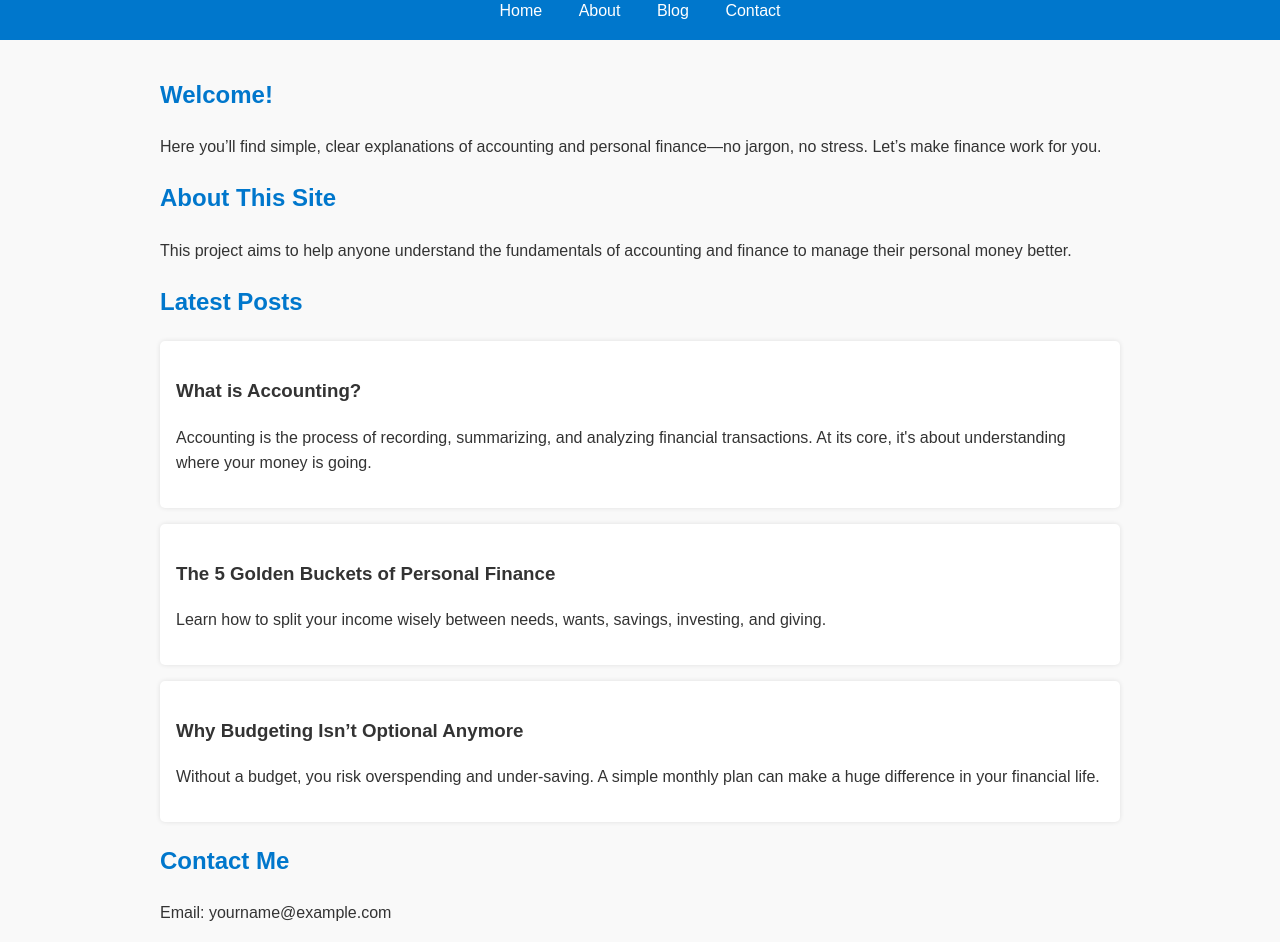
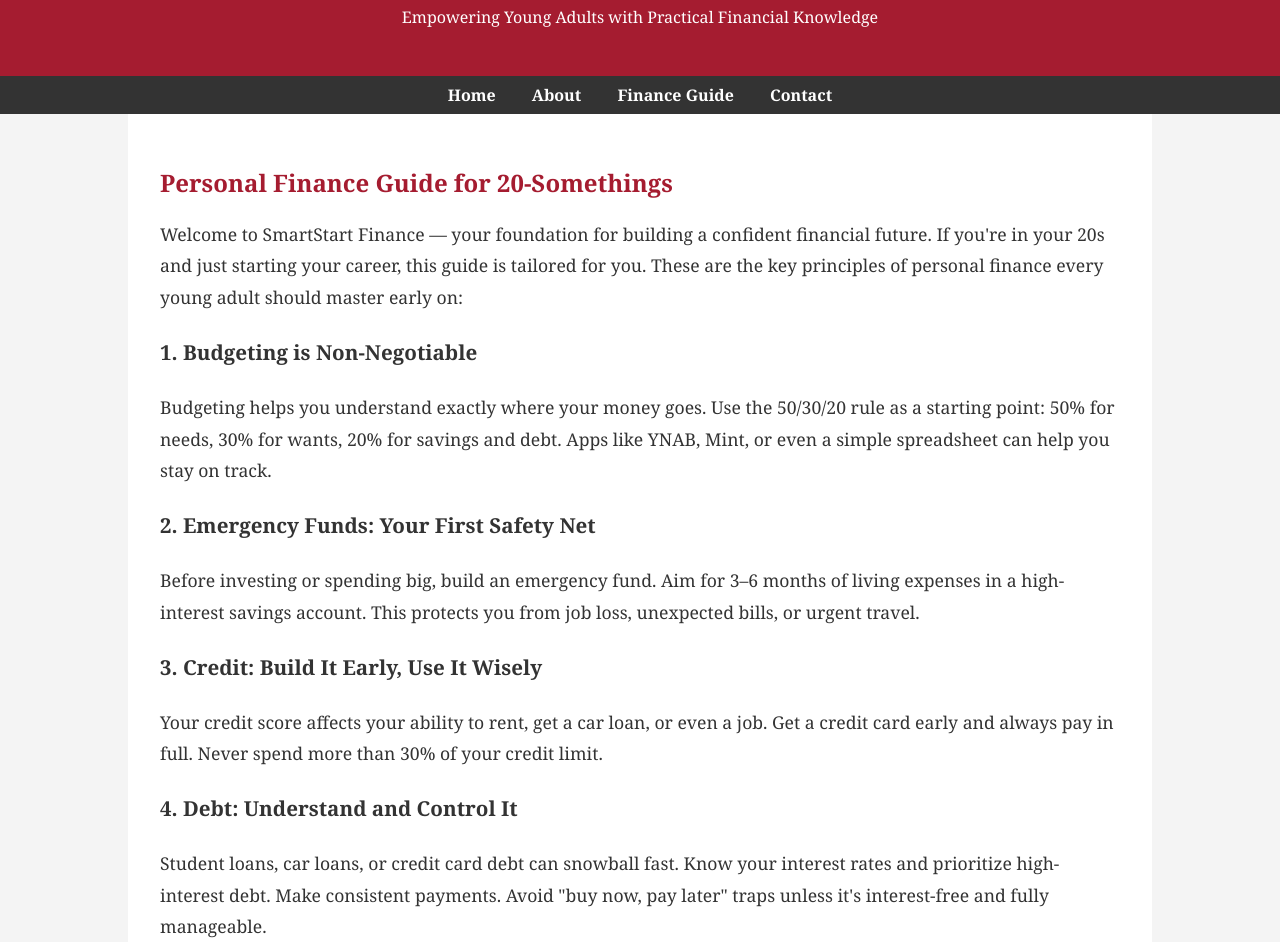
Before and after one commit to vanshanjaria45/simplefinance101, a plain HTML site: page index.html in a window 1280 px wide. Shown: the part 112-1054 px from the top of the page. Drawn offline with Linux system fonts and the light colour scheme.

Commit message:
Update index.html

```diff
--- a/index.html
+++ b/index.html
@@ -1,99 +1,109 @@
-<head>
-<meta name="google-site-verification" content="ixfaH5aACJw2RJbN0EfhzWVxChWCvBPgoXB6e-I6DbQ" />
 <!DOCTYPE html>
 <html lang="en">
 <head>
   <meta charset="UTF-8">
   <meta name="viewport" content="width=device-width, initial-scale=1.0">
-  <meta name="description" content="Learn basic accounting and personal finance concepts to take control of your money.">
-  <title>SimpleFinance101</title>
+  <meta name="description" content="Essential personal finance knowledge for young adults starting their careers.">
+  <title>SmartStart Finance | Personal Finance for Young Adults</title>
   <style>
     body {
-      font-family: Arial, sans-serif;
       margin: 0;
-      padding: 0;
-      line-height: 1.6;
-      background-color: #f9f9f9;
+      font-family: 'Georgia', serif;
+      background-color: #f4f4f4;
       color: #333;
     }
-    header, footer {
-      background-color: #0077cc;
+    header {
+      background-color: #a51c30;
+      color: white;
+      padding: 2rem;
+      text-align: center;
+    }
+    nav {
+      background-color: #333;
+      padding: 0.5rem;
+      text-align: center;
+    }
+    nav a {
+      color: white;
+      text-decoration: none;
+      margin: 0 1rem;
+      font-weight: bold;
+    }
+    .container {
+      max-width: 960px;
+      margin: auto;
+      padding: 2rem;
+      background-color: white;
+    }
+    h1, h2 {
+      color: #a51c30;
+    }
+    article {
+      line-height: 1.8;
+      font-size: 1.1rem;
+    }
+    footer {
+      background-color: #a51c30;
       color: white;
       text-align: center;
-      padding: 1rem 0;
-    }
-    nav a {
-      margin: 0 1rem;
-      color: white;
-      text-decoration: none;
-    }
-    .container {
-      width: 90%;
-      max-width: 960px;
-      margin: auto;
       padding: 1rem;
-    }
-    h1, h2 {
-      color: #0077cc;
-    }
-    .post {
-      background: white;
-      padding: 1rem;
-      margin: 1rem 0;
-      border-radius: 5px;
-      box-shadow: 0 0 5px rgba(0,0,0,0.1);
+      margin-top: 2rem;
     }
   </style>
 </head>
 <body>
   <header>
-    <h1>SimpleFinance101</h1>
-    <nav>
-      <a href="#home">Home</a>
-      <a href="#about">About</a>
-      <a href="#posts">Blog</a>
-      <a href="#contact">Contact</a>
-    </nav>
+    <h1>SmartStart Finance</h1>
+    <p>Empowering Young Adults with Practical Financial Knowledge</p>
   </header>
+  <nav>
+    <a href="#">Home</a>
+    <a href="#about">About</a>
+    <a href="#guide">Finance Guide</a>
+    <a href="#contact">Contact</a>
+  </nav>
+  <div class="container">
+    <section id="guide">
+      <h2>Personal Finance Guide for 20-Somethings</h2>
+      <article>
+        <p>Welcome to SmartStart Finance — your foundation for building a confident financial future. If you're in your 20s and just starting your career, this guide is tailored for you. These are the key principles of personal finance every young adult should master early on:</p>
 
-  <div class="container">
-    <section id="home">
-      <h2>Welcome!</h2>
-      <p>Here you’ll find simple, clear explanations of accounting and personal finance—no jargon, no stress. Let’s make finance work for you.</p>
-    </section>
+        <h3>1. Budgeting is Non-Negotiable</h3>
+        <p>Budgeting helps you understand exactly where your money goes. Use the 50/30/20 rule as a starting point: 50% for needs, 30% for wants, 20% for savings and debt. Apps like YNAB, Mint, or even a simple spreadsheet can help you stay on track.</p>
 
-    <section id="about">
-      <h2>About This Site</h2>
-      <p>This project aims to help anyone understand the fundamentals of accounting and finance to manage their personal money better.</p>
-    </section>
+        <h3>2. Emergency Funds: Your First Safety Net</h3>
+        <p>Before investing or spending big, build an emergency fund. Aim for 3–6 months of living expenses in a high-interest savings account. This protects you from job loss, unexpected bills, or urgent travel.</p>
 
-    <section id="posts">
-      <h2>Latest Posts</h2>
+        <h3>3. Credit: Build It Early, Use It Wisely</h3>
+        <p>Your credit score affects your ability to rent, get a car loan, or even a job. Get a credit card early and always pay in full. Never spend more than 30% of your credit limit.</p>
 
-      <div class="post">
-        <h3>What is Accounting?</h3>
-        <p>Accounting is the process of recording, summarizing, and analyzing financial transactions. At its core, it's about understanding where your money is going.</p>
-      </div>
+        <h3>4. Debt: Understand and Control It</h3>
+        <p>Student loans, car loans, or credit card debt can snowball fast. Know your interest rates and prioritize high-interest debt. Make consistent payments. Avoid "buy now, pay later" traps unless it's interest-free and fully manageable.</p>
 
-      <div class="post">
-        <h3>The 5 Golden Buckets of Personal Finance</h3>
-        <p>Learn how to split your income wisely between needs, wants, savings, investing, and giving.</p>
-      </div>
+        <h3>5. Start Saving for Retirement Now</h3>
+        <p>The earlier you invest, the more you benefit from compound interest. Use employer-sponsored plans like RRSP or 401(k), and consider opening a TFSA or Roth IRA. Even small amounts now can turn into significant assets later.</p>
 
-      <div class="post">
-        <h3>Why Budgeting Isn’t Optional Anymore</h3>
-        <p>Without a budget, you risk overspending and under-saving. A simple monthly plan can make a huge difference in your financial life.</p>
-      </div>
-    </section>
+        <h3>6. Track Your Net Worth</h3>
+        <p>Once a month, list your assets (cash, savings, investments) and your liabilities (debt). This helps you stay grounded and motivated to grow your wealth over time.</p>
 
-    <section id="contact">
-      <h2>Contact Me</h2>
-      <p>Email: yourname@example.com</p>
+        <h3>7. Know the Basics of Taxes</h3>
+        <p>Learn how income tax works. Know what deductions you’re eligible for (like tuition credits or moving expenses), and use simple software like TurboTax or Wealthsimple Tax to file. Understanding taxes saves you money.</p>
+
+        <h3>8. Live Below Your Means</h3>
+        <p>Don't inflate your lifestyle with every raise. Build the habit of saving more than you spend, and avoid the pressure of keeping up with friends’ spending habits.</p>
+
+        <h3>9. Protect Yourself: Insurance & Security</h3>
+        <p>Get basic health, tenant, and auto insurance. Protect yourself from identity theft with strong passwords and secure banking habits. Don’t skip this.</p>
+
+        <h3>10. Keep Learning</h3>
+        <p>Money habits compound over time. Read finance books, listen to podcasts (e.g., “The Dave Ramsey Show”, “Afford Anything”), and keep updating your knowledge. Financial literacy is a life skill, not a one-time lesson.</p>
+
+        <p>This is your foundation — come back regularly, explore each topic in depth, and remember: small smart choices today = massive freedom tomorrow.</p>
+      </article>
     </section>
   </div>
-
   <footer>
-    <p>&copy; 2025 SimpleFinance101. All rights reserved.</p>
+    <p>&copy; 2025 SmartStart Finance. Empowering Financial Independence.</p>
   </footer>
 </body>
 </html>
```
